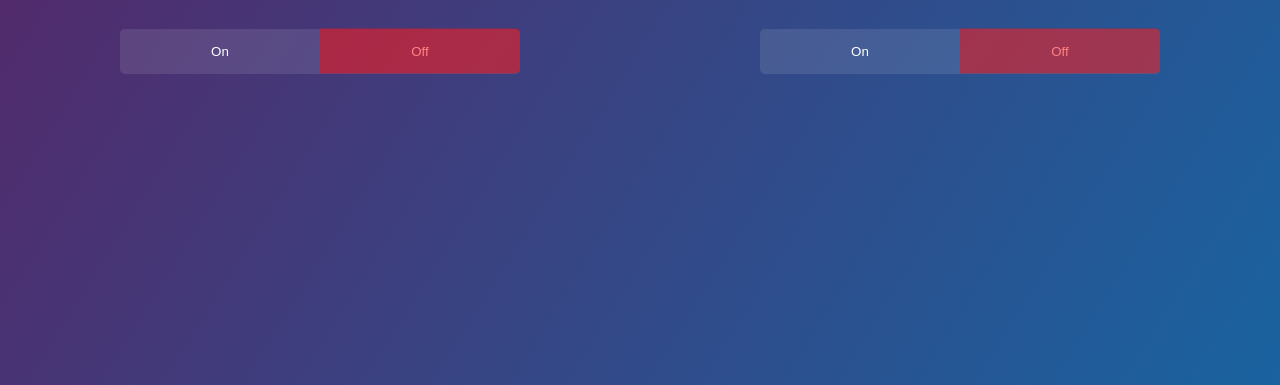
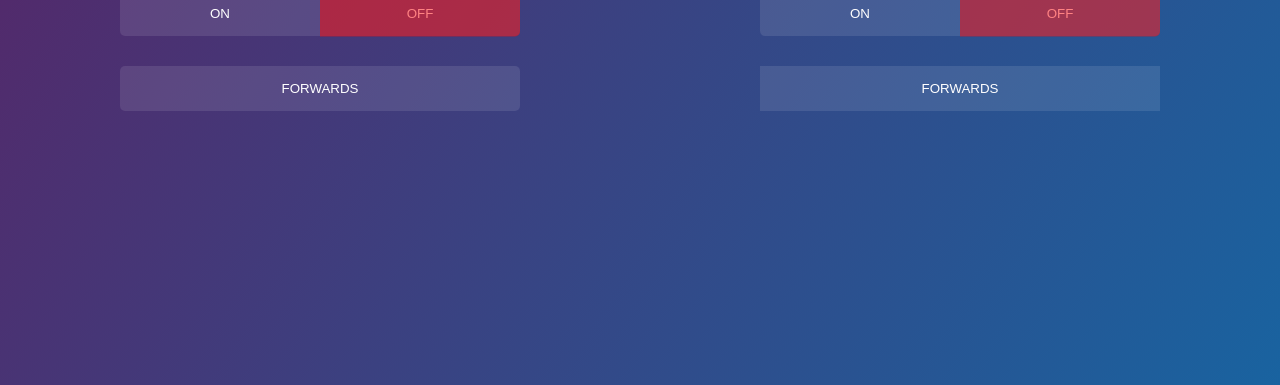
Before and after one commit to BragdonD/encoder-wheels, a plain HTML site: page data/index.html in a window 1280 px wide. Shown: the part 415-800 px from the top of the page. Drawn offline with nearby package versions, Linux system fonts and the light colour scheme.

Commit message:
add direction button v.0.1

```diff
--- a/data/index.html
+++ b/data/index.html
@@ -20,8 +20,8 @@
                     <input type="range" id="left-motor-speed" name="left-motor-speed" value="0" min="0" max="255" onchange="onChangeLeft(event)" onmousemove="updateLeftRangeValue(this.value)">
                     <h2 id="left-range-value">0 km/h</h2>
                     <div id="left-input-container" class="off">
-                        <button id="left-on" class="on">On</button>
-                        <button id="left-off" class="off">Off</button>
+                        <button id="left-on" class="on">ON</button>
+                        <button id="left-off" class="off">OFF</button>
                     </div>
                     <script type="text/javascript">
                         document.getElementById("left-off").addEventListener("click", toggle);
@@ -29,7 +29,9 @@
                         document.getElementById("left-on").addEventListener("click", toggle);
                         document.getElementById("left-on").addEventListener("click", sendMessage);
                     </script>
-
+                    <div>
+                        <button id="toggle-left-direction">FORWARDS</button>
+                    </div>
                 </div>
             </div>
             <div id="right" class="container">
@@ -37,8 +39,8 @@
                     <input type="range" id="right-motor-speed"  name="right-motor-speed" value="0" min="0" max="255" onchange="onChangeRight(event)"  onmousemove="updateRightRangeValue(this.value)">
                     <h2 id="right-range-value">0 km/h</h2>
                     <div id="right-input-container" class="off">
-                        <button id="right-on" class="on">On</button>
-                        <button id="right-off" class="off">Off</button>
+                        <button id="right-on" class="on">ON</button>
+                        <button id="right-off" class="off">OFF</button>
                     </div>
                     <script type="text/javascript">
                         document.getElementById("right-off").addEventListener("click", toggle2);
@@ -46,6 +48,9 @@
                         document.getElementById("right-on").addEventListener("click", toggle2);
                         document.getElementById("right-on").addEventListener("click", sendMessage);
                     </script>
+                    <div>
+                        <button id="toggle-right-direction">FORWARDS</button>
+                    </div>
                 </div>
             </div>
         </div>
--- a/data/index.scss
+++ b/data/index.scss
@@ -85,14 +85,19 @@
                     background-color: rgba($color: #fff, $alpha: 0.2);
                 }
 
-                &.on{
+                &.on {
                     border-radius: 5px 0 0 5px;
                 }
 
-                &.off{
+                &.off {
                     border-radius: 0 5px 5px 0;
                 }
+
+                &#toggle-left-direction {
+                    border-radius: 5px;
+                }
             }
+
 
             &.on {
                 &::before{
```
Also changed, not shown: data/index.css, 1 other file.
